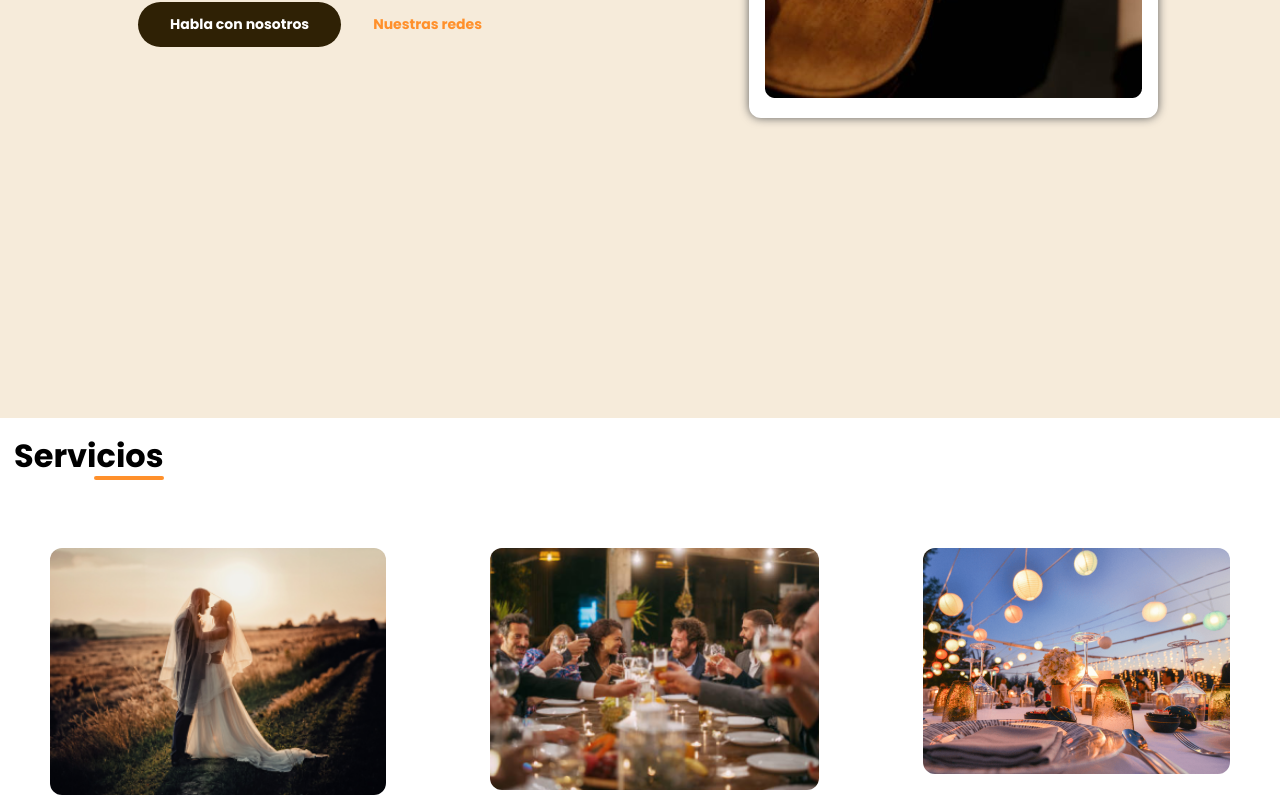
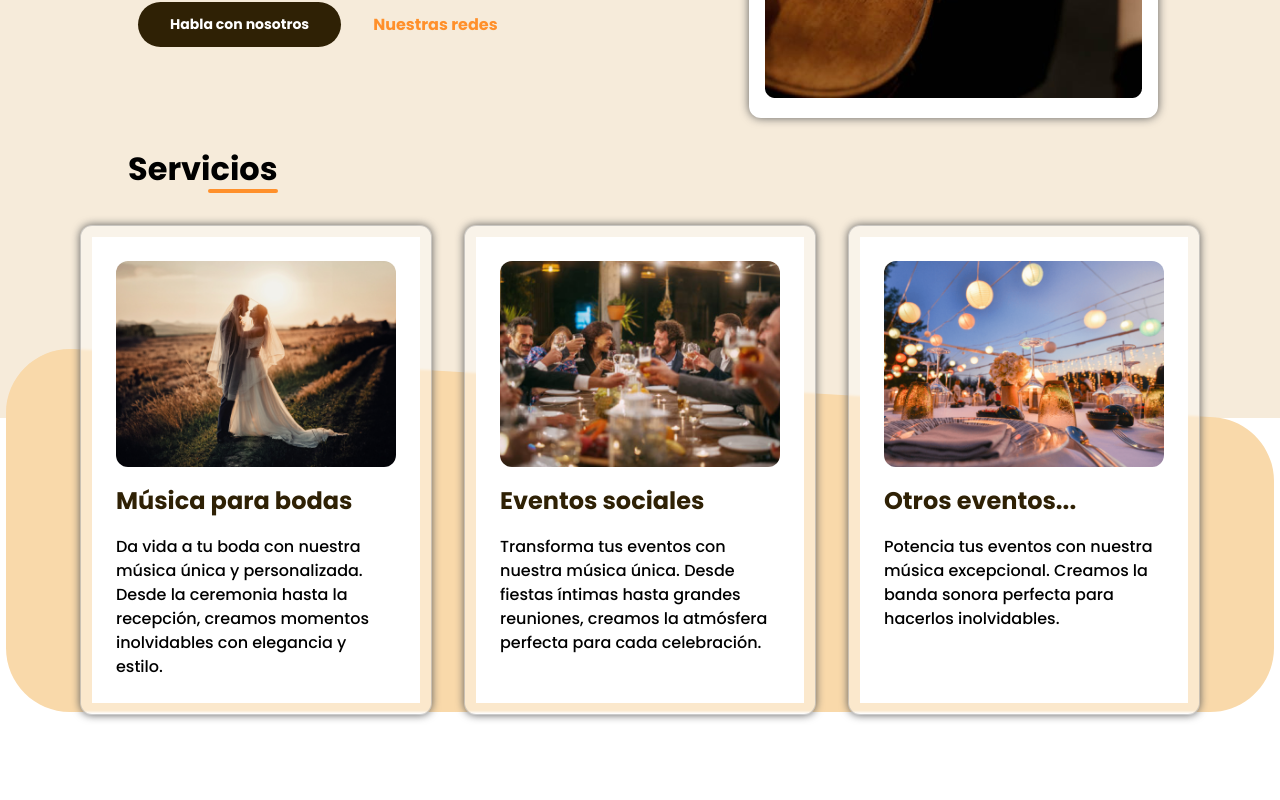
Before and after one commit to Und3rW0rld/Violinos, a React (Vite) app: page / in a window 1280 px wide. Shown: the part 500-1300 px from the top of the page. Built offline with nearby package versions, Linux system fonts and the light colour scheme; a web font is replaced by a local one.

Commit message:
Desktop service section finished
Desktop version of the services section finished

```diff
--- a/src/App.css
+++ b/src/App.css
@@ -136,7 +136,7 @@ img{
 .content-hero-links a{
   color: #FF902B;
   text-decoration: none;
-  font-size: 14px;
+  font-size: 14px 122px;
   font-weight: bold;
 }
 
@@ -153,36 +153,51 @@ img{
   backdrop-filter: blur(5px);
 }
 
-.title{
+.title-services{
   font-size: 32px;
   font-weight: 600;
   position: relative;
+  margin-left: 3em;
+
 }
 .servicios{
+  text-align: start;
   display: flex;
   flex-direction: column;
-  align-items: flex-start;
   padding: 14px;
   position: absolute;
   gap: 2em;
+  z-index: 2;
+  width: 95%;
+  top: 50%;
+  left: 50%;
+  transform: translate(-50%, -50%);
+  top: 930px;
 }
 
 .content-servicios{
+  align-self: center;
   margin:0;
   padding: 0;
   display: flex;
+  width: 100%;
   gap: 2em;
+  justify-content:center;
 }
 
 .servicio{
+  box-shadow: 0px 0px 8px #5f5f5f;
+  backdrop-filter: blur(1px);
   display: flex;
   flex-direction: column;
-  gap: 2em;
+  gap: 1em;
   text-align: start;
-  padding: 2em;
+  padding: 1.5em;
   background-color: #fff;
-  max-width: 350px;
-  border: solid 4px rgba(255, 255, 255, 0.4);
+  max-width: 280px;
+  border: solid 12px rgba(255, 255, 255, 0.4);
+  background-clip: padding-box;
+  border-radius: 12px;
 }
 
 .servicio h4{
@@ -195,15 +210,25 @@ img{
   border-radius: 12px ;
 }
 
-.title::after {
+.title-services::after {
   content: ""; /* Se requiere para elementos pseudo ::before o ::after */
   position: absolute;
+  left: 80px;
   bottom: 0;
-  right: 0;
   width: 70px; /* Ajusta el ancho de la línea según sea necesario */
   height: 4px; /* Ajusta la altura de la línea según sea necesario */
   background-color: #FF902B; /* Color de la línea */
   border-radius: 50px;
+}
+
+.servicio-descripcion{
+  font-size: 16px;
+}
+
+.rectangle{
+  position: relative;
+  top: -70px;
+  z-index: 1;
 }
 
 .logo {
--- a/src/App.jsx
+++ b/src/App.jsx
@@ -60,7 +60,7 @@ function App() {
         </section>
 
         <section className='servicios'>
-          <h3 className='title'>Servicios</h3>
+          <h3 className='title-services'>Servicios</h3>
           <div className='content-servicios'>
             <div className='servicio'>
               <img src="../public/img/service_1.png" alt="" />
@@ -80,7 +80,7 @@ function App() {
           </div>
         </section>
       </header>
-
+      <img className='rectangle' src="../public/img/rectangle.svg" alt="" />
       <main>
 
       </main>
```
Also changed, not shown: public/img/rectangle.svg (added).
